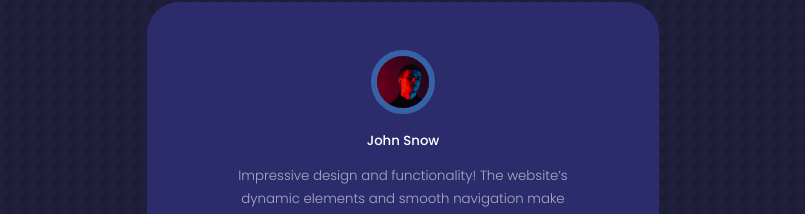
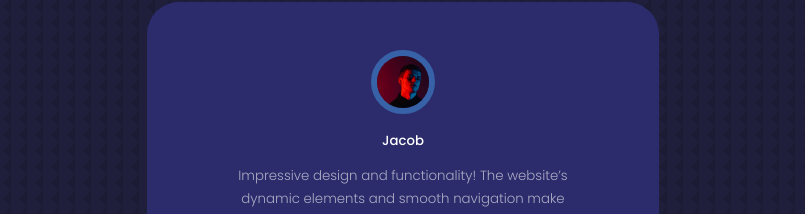
Before and after one commit to Akin19/Portfolio_developer, a React (Vite) app: page / in a window 1280 px wide. Shown: the part 4513-4727 px from the top of the page, without its empty margins (237-1042 px from the left). Built offline with nearby package versions, Linux system fonts and the light colour scheme.

Commit message:
Update Testimonials.jsx

```diff
--- a/src/Components/Testimonials/Testimonials.jsx
+++ b/src/Components/Testimonials/Testimonials.jsx
@@ -25,7 +25,7 @@ const Testimonials = () => {
     },
     {
       avatar: avtr2,
-      name: "John Snow",
+      name: "Jacob",
       review:
         " Impressive design and functionality! The website’s dynamic elements and smooth navigation make it both engaging and highly professional.",
     },
```
